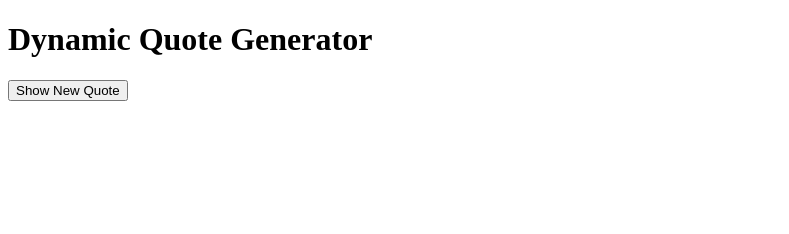
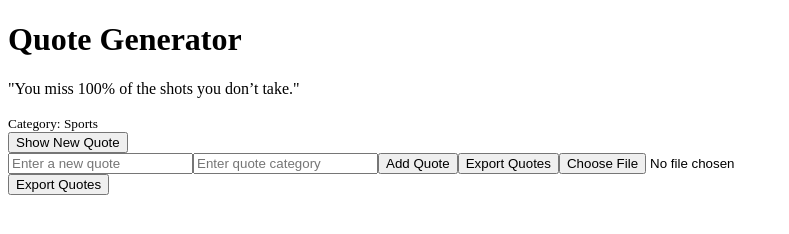
Before and after one commit to Odusdegreat/alx_fe_javascript, a plain HTML site: page dom-manipulation/index.html in a window 1280 px wide. Shown: the whole page, without its empty margins (0-789 px from the left). Drawn offline with Linux system fonts and the light colour scheme.

Commit message:
initial commit

```diff
--- a/dom-manipulation/index.html
+++ b/dom-manipulation/index.html
@@ -6,9 +6,16 @@
     <title>Dynamic Quote Generator</title>
   </head>
   <body>
-    <h1>Dynamic Quote Generator</h1>
+    <h1>Quote Generator</h1>
     <div id="quoteDisplay"></div>
-    <button id="newQuote">Show New Quote</button>
+
+    <button id="showNewQuote">Show New Quote</button>
+
+    <div id="formContainer"></div>
+
+    <!-- Export Quotes Button -->
+    <button id="exportQuotes">Export Quotes</button>
+
     <script src="script.js"></script>
   </body>
 </html>
--- a/dom-manipulation/script.js
+++ b/dom-manipulation/script.js
@@ -143,6 +143,9 @@ document
 document.addEventListener("DOMContentLoaded", () => {
   createAddQuoteForm();
   showRandomQuote();
+  document
+    .getElementById("exportQuotes")
+    .addEventListener("click", exportToJsonFile);
 
   // Restore last viewed quote from session storage (if exists)
   const lastViewedQuote = JSON.parse(sessionStorage.getItem("lastViewedQuote"));
```
